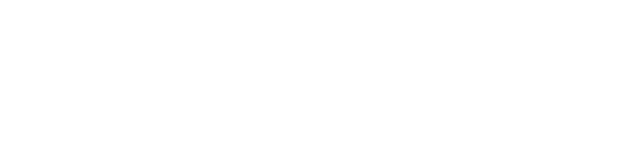
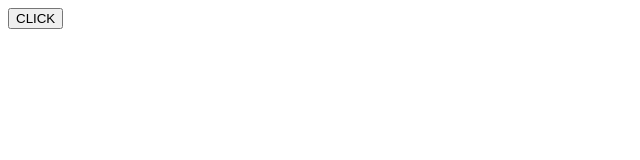
Before and after one commit to MehekB/IrvineHacks2024, a website: page playlist_cover.html in a window 1280 px wide. Shown: the whole page, without its empty margins (0-640 px from the left). Drawn offline with Linux system fonts and the light colour scheme.

Commit message:
made a button to just run the function in playlist_cover.html

```diff
--- a/playlist_cover.html
+++ b/playlist_cover.html
@@ -1,5 +1,6 @@
 <!DOCTYPE html>
     <body>
+        <button onclick="createNewCover()">CLICK</button>
         <script src = "playlist_cover.js"></script>
     </body>
 </html>
```
